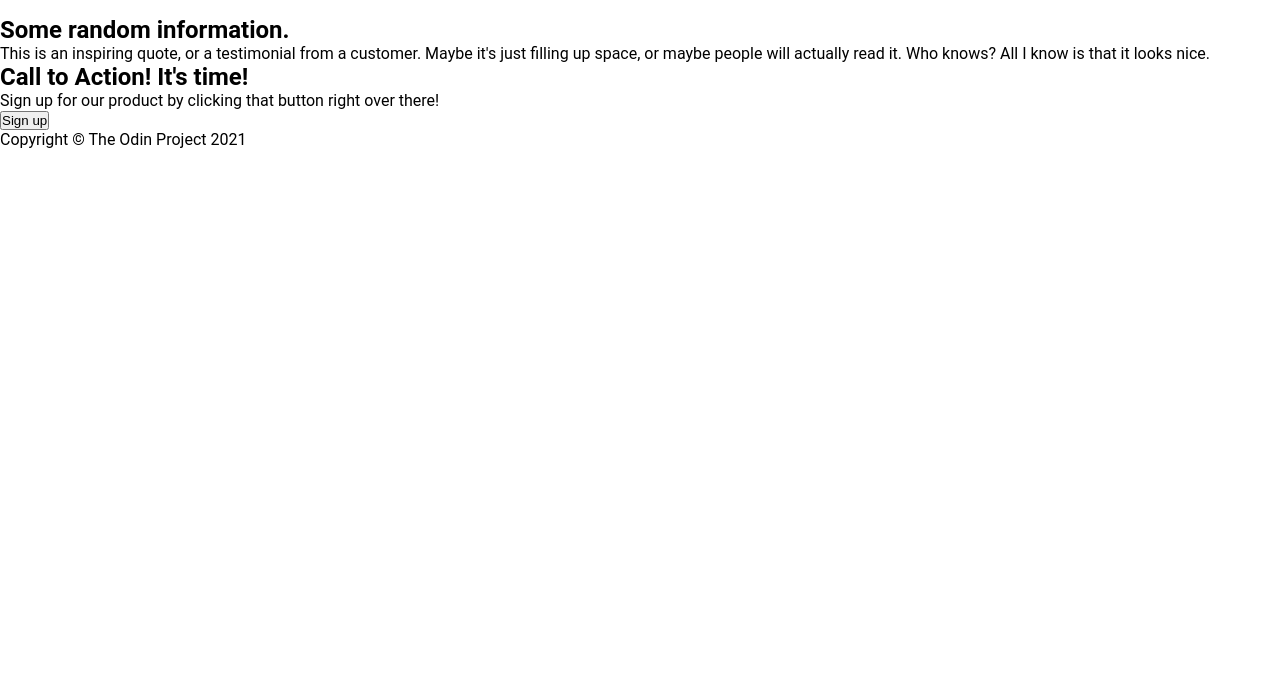
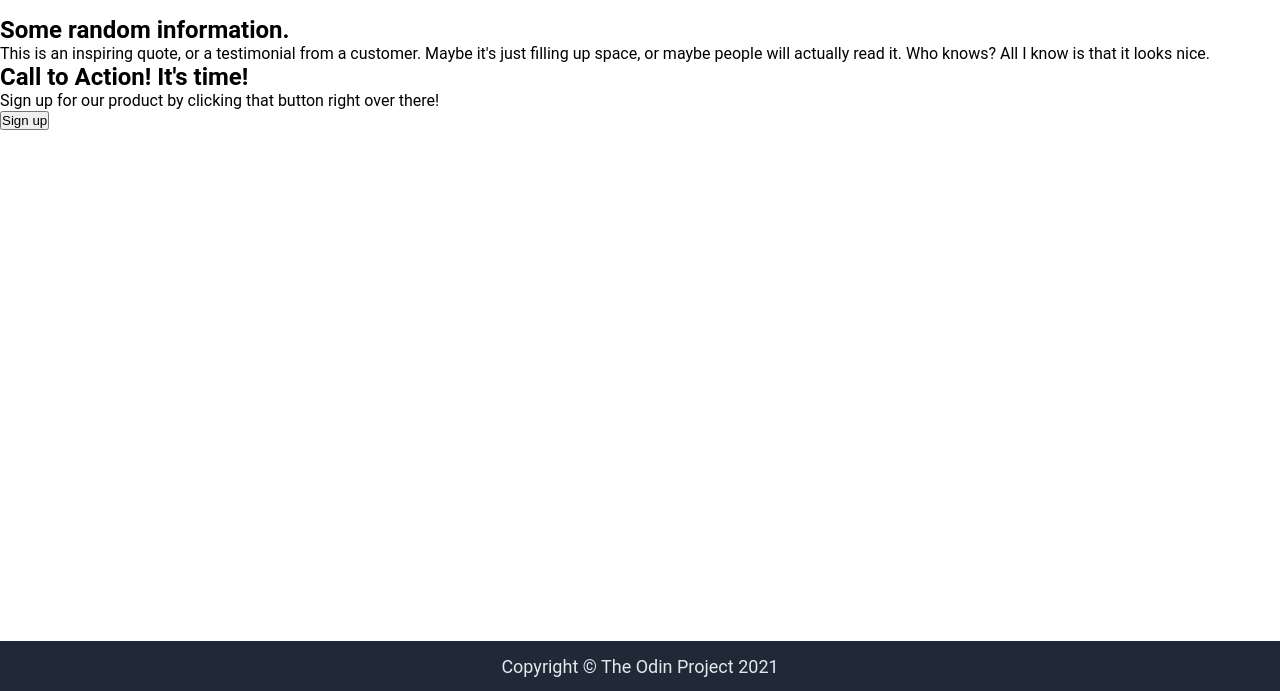
Before and after one commit to vdmklchv/landing_page_odin_project, a plain HTML site: page index.html in a window 1280 px wide. Shown: the part 109-800 px from the top of the page. Drawn offline with Linux system fonts and the light colour scheme.

Commit message:
Style footer

```diff
--- a/style.css
+++ b/style.css
@@ -6,6 +6,9 @@
 
 body {
     font-family: 'Roboto', sans-serif;
+    display: flex;
+    flex-direction: column;
+    height: 100vh;
 }
 
 .links {
@@ -31,3 +34,14 @@ body {
     justify-content: space-between;
     padding: 10px 100px;
 }
+
+.footer {
+    margin-top: auto;
+    font-size: 18px;
+    color: #E5E7EB;
+    background-color: #1F2937;
+    flex-basis: 50px;
+    display: flex;
+    justify-content: center;
+    align-items: center;
+}
```
